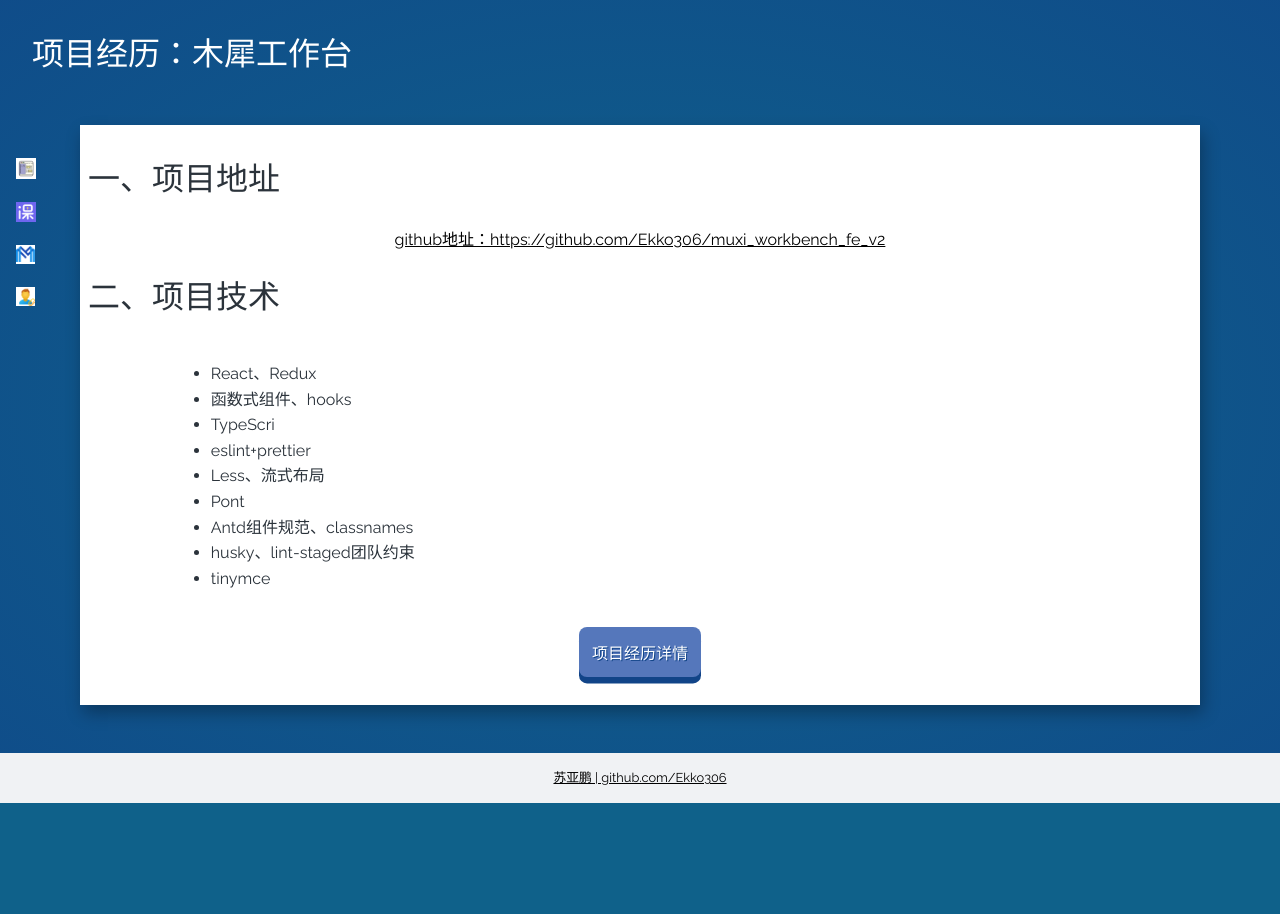
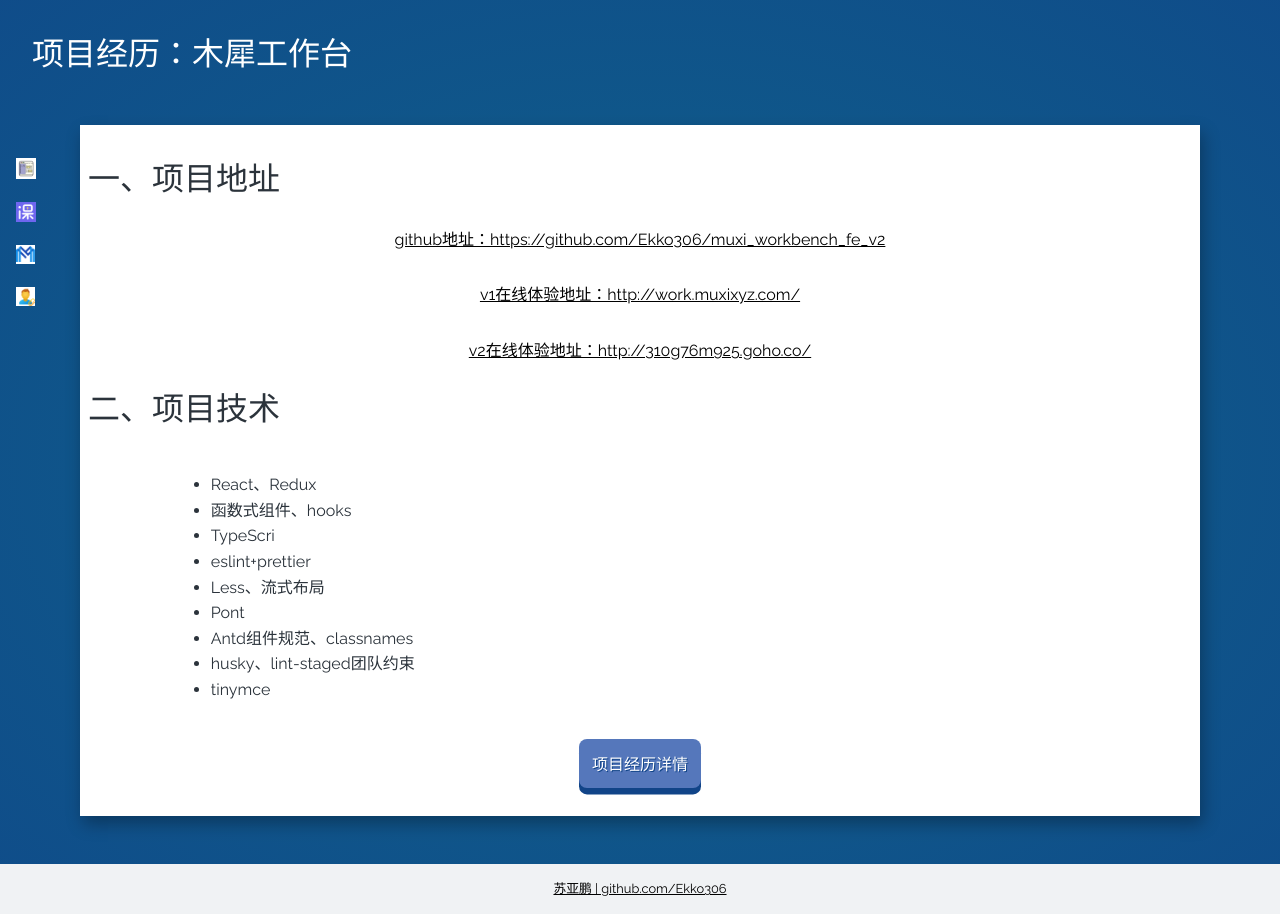
Before and after one commit to Ekko306/resume, a plain HTML site: page workbench.html in a window 1280 px wide. Before the commit the page ends 803 px from the top, so only its background shows below. Drawn offline with Linux system fonts and the light colour scheme; a web font is replaced by a local one.

Commit message:
add: online workbench

```diff
--- a/workbench.html
+++ b/workbench.html
@@ -42,6 +42,12 @@
         <h1 class="title">一、项目地址</h1>
         <a target="_blank" class="source no-margin-top" href="https://github.com/Ekko306/muxi_workbench_fe_v2">
             github地址：https://github.com/Ekko306/muxi_workbench_fe_v2
+        </a>
+        <a target="_blank" class="source no-margin-top" href="http://work.muxixyz.com/" style="margin-top: 30px">
+            v1在线体验地址：http://work.muxixyz.com/
+        </a>
+        <a target="_blank" class="source no-margin-top" href="http://310g76m925.goho.co/" style="margin-top: 30px">
+            v2在线体验地址：http://310g76m925.goho.co/
         </a>
         <h1 class="title">二、项目技术</h1>
         <div class="detail"  style="display: flex">
```
